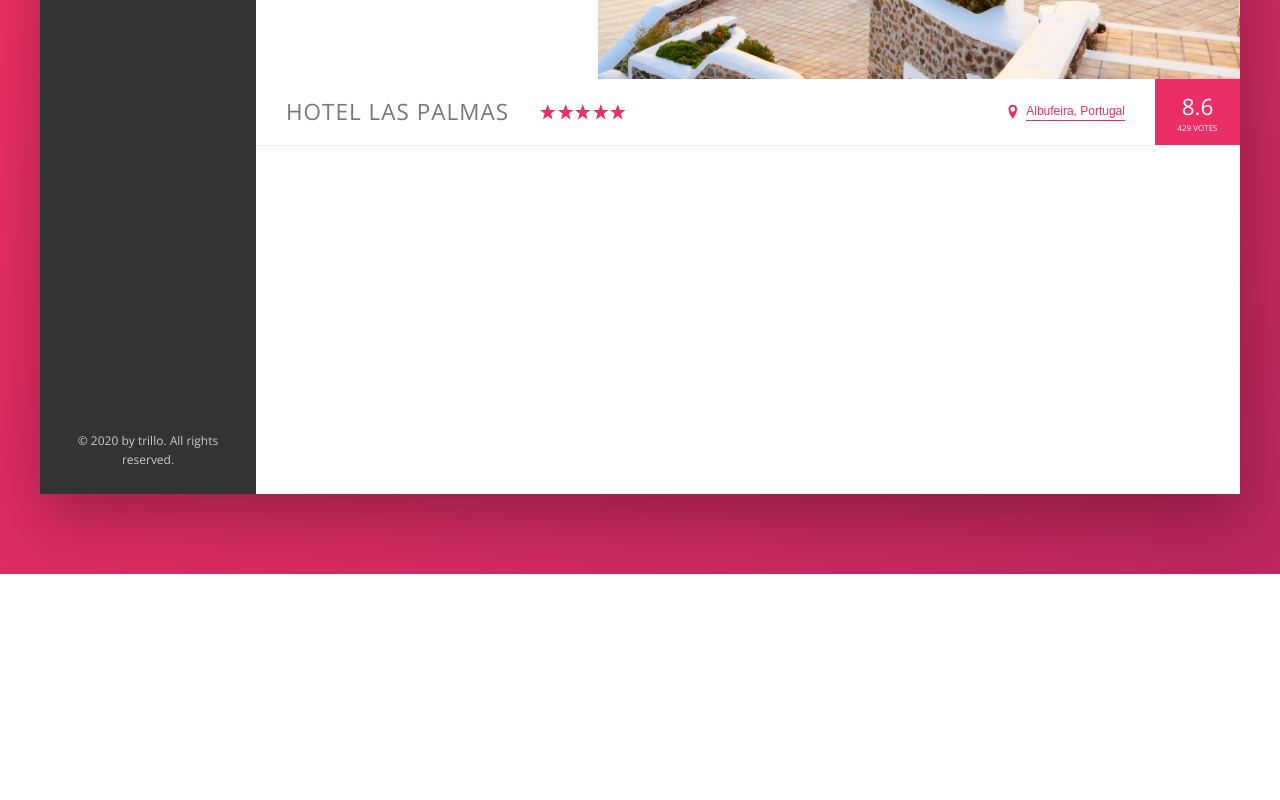
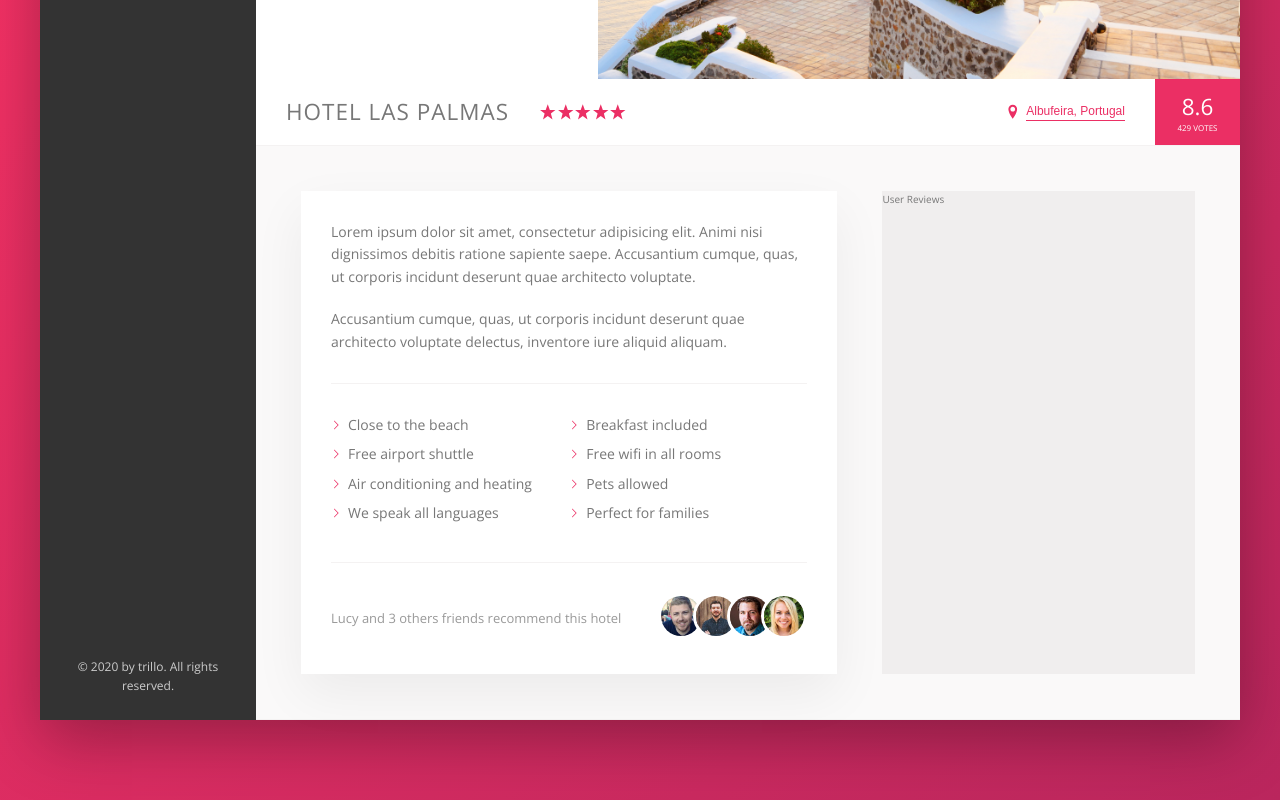
Before and after one commit to andresmotta9/trillo, a website: page index.html in a window 1280 px wide. Shown: the part 456-1256 px from the top of the page. Before the commit the page ends 1030 px from the top, so only its background shows below. Drawn offline with nearby package versions, Linux system fonts and the light colour scheme.

Commit message:
Description part is built

```diff
--- a/index.html
+++ b/index.html
@@ -1,5 +1,6 @@
 <!DOCTYPE html>
 <html lang="en">
+
 <head>
     <meta charset="UTF-8">
     <meta name="viewport" content="width=device-width, initial-scale=1.0">
@@ -10,6 +11,7 @@
 
     <title>trillo &mdash; Your all-in-one booking app</title>
 </head>
+
 <body>
     <div class="container">
         <header class="header">
@@ -130,8 +132,49 @@
                         <div class="overview__rating-count">429 votes</div>
                     </div>
                 </div>
+
+                <div class="detail">
+                    <div class="description">
+                        <p class="paragraph">
+                            Lorem ipsum dolor sit amet, consectetur adipisicing elit. Animi nisi dignissimos debitis
+                            ratione sapiente saepe. Accusantium cumque, quas, ut corporis incidunt deserunt quae
+                            architecto voluptate.
+                        </p>
+                        <p class="paragraph">
+                            Accusantium cumque, quas, ut corporis incidunt deserunt quae architecto voluptate delectus,
+                            inventore iure aliquid aliquam.
+                        </p>
+                        <ul class="list">
+                            <li class="list__item">Close to the beach</li>
+                            <li class="list__item">Breakfast included</li>
+                            <li class="list__item">Free airport shuttle</li>
+                            <li class="list__item">Free wifi in all rooms</li>
+                            <li class="list__item">Air conditioning and heating</li>
+                            <li class="list__item">Pets allowed</li>
+                            <li class="list__item">We speak all languages</li>
+                            <li class="list__item">Perfect for families</li>
+                        </ul>
+                        <div class="recommend">
+                            <p class="recommend__count">
+                                Lucy and 3 others friends recommend this hotel
+                            </p>
+                            <div class="recommend__friends">
+                                <img src="img/user-3.jpg" alt="Friend 1" class="recommend__photo">
+                                <img src="img/user-4.jpg" alt="Friend 2" class="recommend__photo">
+                                <img src="img/user-5.jpg" alt="Friend 3" class="recommend__photo">
+                                <img src="img/user-6.jpg" alt="Friend 4" class="recommend__photo">
+                            </div>
+                        </div>
+                    </div>
+
+
+                    <div class="user-reviews">
+                        User Reviews
+                    </div>
+                </div>
             </main>
         </div>
     </div>
 </body>
+
 </html>
--- a/sass/_base.scss
+++ b/sass/_base.scss
@@ -27,6 +27,9 @@ Grey dark 3: #999
     --color-grey-dark-3: #999;
 
     --shadow-dark: 0 2rem 6rem rgba(0,0,0,0.3);
+    --shadow-light:  0 2rem 5rem rgba(0,0,0,.06);
+
+    --line: 1px solid var(--color-grey-light-2);
 }
 
 * {
--- a/sass/_component.scss
+++ b/sass/_component.scss
@@ -208,7 +208,7 @@
 .overview {
     display: flex;
     align-items: center;
-    border-bottom: 1px solid var(--color-grey-light-2);
+    border-bottom: var(--line);
 
     &__heading {
         font-size: 2.25rem;
@@ -308,3 +308,81 @@
         box-shadow: none;
     }
 }
+
+
+
+///////////////////
+// PARAGRAPH
+.paragraph:not(:last-of-type) {
+    margin-bottom: 2rem;
+}
+
+
+
+///////////////////
+// LIST
+.list {
+    list-style: none;
+    margin: 3rem 0;
+    padding: 3rem 0;
+    border-top: var(--line);
+    border-bottom: var(--line);
+
+    display: flex;
+    flex-wrap: wrap;
+
+    &__item {
+        flex: 0 0 50%;
+        margin-bottom: .7rem;
+    }
+
+    &__item::before {
+        content: "";
+        display: inline-block;
+        height: 1rem;
+        width: 1rem;
+        margin-right: .7rem;
+
+        // Older browser
+        // background-image: url(../img/chevron-thin-right.svg);
+        // background-size: cover;
+
+        // Newer browsers - mask
+        background-color: var(--color-primary);
+        -webkit-mask-image: url(../img/chevron-thin-right.svg);
+        -webkit-mask-size: cover;
+        mask-image: url(../img/chevron-thin-right.svg);
+        mask-size: cover;
+    }
+}
+
+///////////////////
+// RECOMMEND
+
+.recommend {
+    font-size: 1.3rem;
+    color: var(--color-grey-dark-3);
+
+    display: flex;
+    align-items: center;
+
+    &__count {
+        margin-right: auto;
+    }
+
+    &__friends {
+
+    }
+
+    &__photo {
+        box-sizing: content-box;
+        height: 4rem;
+        width: 4rem;
+        border-radius: 50%;
+        border: 3px solid #fff;
+
+        &:not(:last-child) {
+            margin-right: -1.5rem;
+        }
+    }
+}
--- a/sass/_layout.scss
+++ b/sass/_layout.scss
@@ -10,7 +10,7 @@
     font-size: 1.4rem;
     height: 7rem;
     background-color: #fff;
-    border-bottom: 1px solid var(--color-grey-light-2);
+    border-bottom: var(--line);
 
     display: flex;
     justify-content: space-between;
@@ -31,6 +31,26 @@
 
 .hotel-view {
     background-color: #fff;
-    height: 80rem;
     flex: 1;
 }
+
+.detail {
+    display: flex;
+    padding: 4.5rem;
+    background-color: var(--color-grey-light-1);
+    border-bottom: var(--line);
+}
+
+.description {
+    font-size: 1.4rem;
+    background-color: #fff;
+    box-shadow: var(--shadow-light);
+    padding: 3rem;
+    flex: 0 0 60%;
+    margin-right: 4.5rem;
+}
+
+.user-reviews {
+    background-color: var(--color-grey-light-3);
+    flex: 1;
+}
```
Also changed, not shown: css/style.css. Lines whose indentation alone changed are shown as unchanged.
